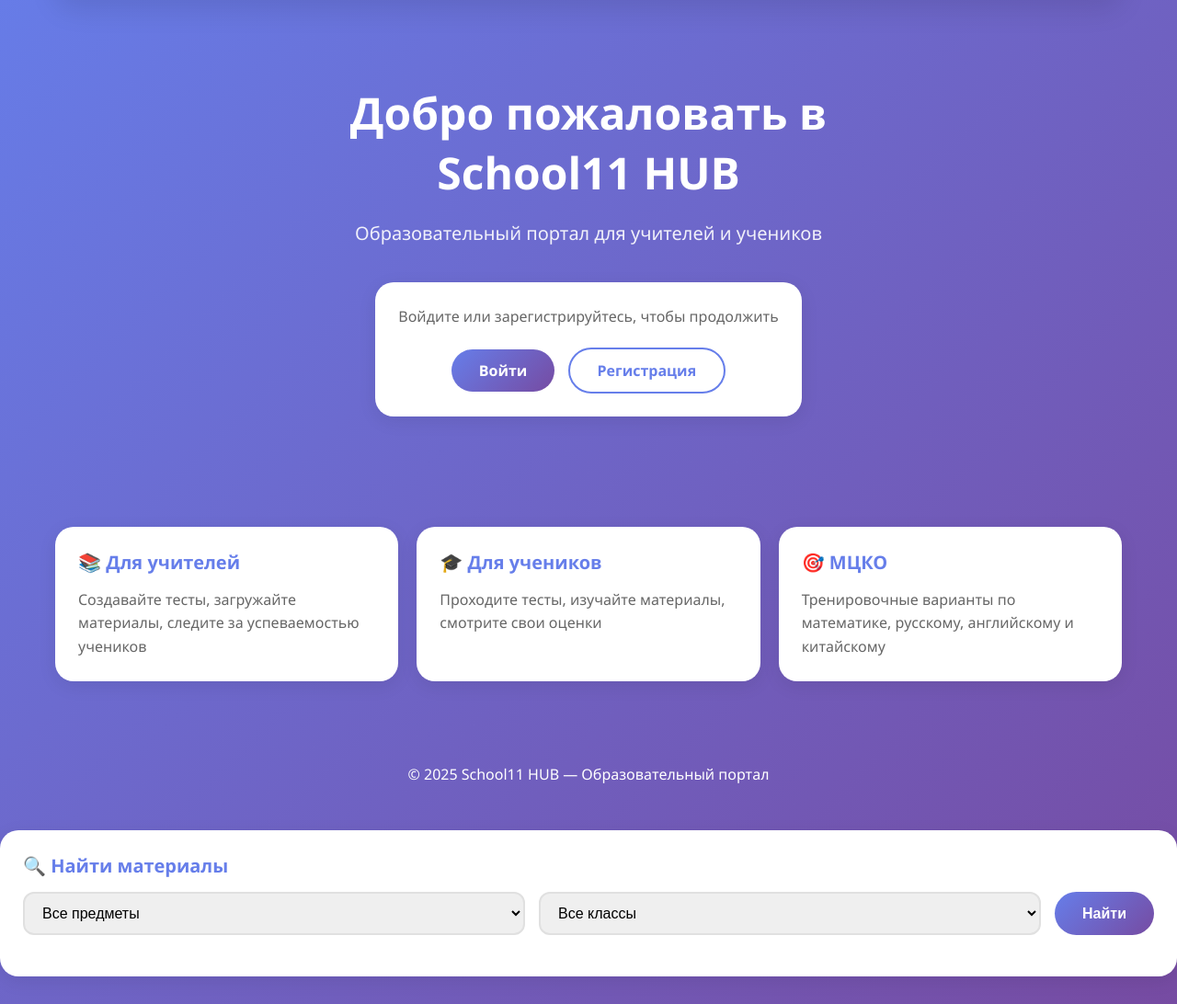
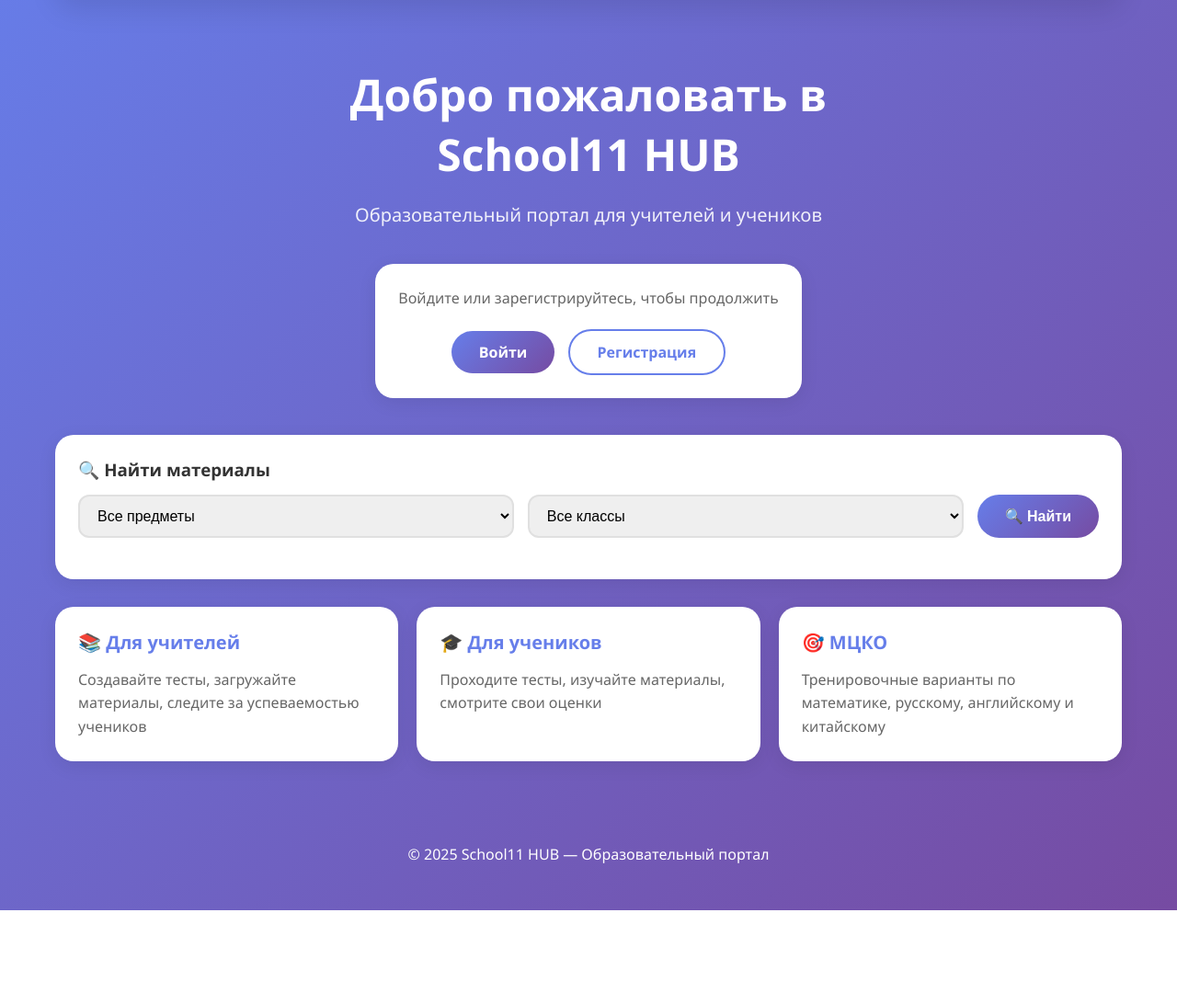
Before and after one commit to noyemkaren-ship-it/school, a FastAPI app: page / in a window 1280 px wide. Shown: the part 98-1190 px from the top of the page at 92% size. After the commit the page ends 1088 px from the top, so only its background shows below. Run offline with FastAPI, Linux system fonts and the light colour scheme.

Commit message:
project: 3v

```diff
--- a/templates/index.html
+++ b/templates/index.html
@@ -5,6 +5,57 @@
     <meta name="viewport" content="width=device-width, initial-scale=1.0">
     <title>School11 HUB — Образовательный портал</title>
     <link rel="stylesheet" href="/static/style.css">
+    <style>
+        .search-card {
+            background: white;
+            border-radius: 20px;
+            padding: 25px;
+            margin-bottom: 30px;
+            box-shadow: 0 5px 20px rgba(0,0,0,0.08);
+        }
+        .search-filters {
+            display: flex;
+            gap: 15px;
+            flex-wrap: wrap;
+            margin-top: 15px;
+        }
+        .search-filters select {
+            flex: 1;
+            min-width: 150px;
+            padding: 12px 15px;
+            border: 2px solid #e0e0e0;
+            border-radius: 12px;
+            font-size: 16px;
+        }
+        .search-results {
+            margin-top: 20px;
+        }
+        .result-item {
+            background: #f9f9f9;
+            border-radius: 12px;
+            padding: 15px;
+            margin-bottom: 10px;
+        }
+        .result-item h4 {
+            color: #667eea;
+            margin-bottom: 8px;
+        }
+        .result-meta {
+            font-size: 13px;
+            color: #888;
+            margin-bottom: 10px;
+        }
+        .result-text {
+            color: #444;
+            font-size: 14px;
+            line-height: 1.4;
+        }
+        @media (max-width: 768px) {
+            .search-filters select {
+                min-width: 100%;
+            }
+        }
+    </style>
 </head>
 <body>
     <div class="container">
@@ -17,7 +68,7 @@
             </div>
         </div>
 
-        <div style="text-align: center; padding: 60px 20px;">
+        <div style="text-align: center; padding: 40px 20px 20px 20px;">
             <h1 style="font-size: 48px; color: white; margin-bottom: 20px;">Добро пожаловать в<br>School11 HUB</h1>
             <p style="font-size: 20px; color: rgba(255,255,255,0.9); margin-bottom: 40px;">
                 Образовательный портал для учителей и учеников
@@ -38,7 +89,33 @@
             {% endif %}
         </div>
 
-        <div class="grid" style="margin-top: 40px;">
+        <!-- Блок поиска материалов -->
+        <div class="search-card">
+            <h3>🔍 Найти материалы</h3>
+            <div class="search-filters">
+                <select id="search-subject">
+                    <option value="">Все предметы</option>
+                    <option value="english">🇬🇧 Английский язык</option>
+                    <option value="chinese">🇨🇳 Китайский язык</option>
+                    <option value="russian">🇷🇺 Русский язык</option>
+                    <option value="math">📐 Математика</option>
+                </select>
+                <select id="search-class">
+                    <option value="">Все классы</option>
+                    <option value="5">5 класс</option>
+                    <option value="6">6 класс</option>
+                    <option value="7">7 класс</option>
+                    <option value="8">8 класс</option>
+                    <option value="9">9 класс</option>
+                    <option value="10">10 класс</option>
+                    <option value="11">11 класс</option>
+                </select>
+                <button onclick="searchMaterials()" class="btn">🔍 Найти</button>
+            </div>
+            <div id="search-results" class="search-results"></div>
+        </div>
+
+        <div class="grid" style="margin-top: 20px;">
             <div class="card">
                 <h3>📚 Для учителей</h3>
                 <p>Создавайте тесты, загружайте материалы, следите за успеваемостью учеников</p>
@@ -57,41 +134,19 @@
             © 2025 School11 HUB — Образовательный портал
         </div>
     </div>
-    <!-- Добавь после приветствия -->
-<div class="card" style="margin-bottom: 30px;">
-    <h3>🔍 Найти материалы</h3>
-    <div style="display: flex; gap: 15px; flex-wrap: wrap; margin-top: 15px;">
-        <select id="search-subject" style="flex: 1;">
-            <option value="">Все предметы</option>
-            <option value="english">🇬🇧 Английский</option>
-            <option value="chinese">🇨🇳 Китайский</option>
-            <option value="russian">🇷🇺 Русский</option>
-            <option value="math">📐 Математика</option>
-        </select>
-        <select id="search-class" style="flex: 1;">
-            <option value="">Все классы</option>
-            <option value="5">5 класс</option>
-            <option value="6">6 класс</option>
-            <option value="7">7 класс</option>
-            <option value="8">8 класс</option>
-            <option value="9">9 класс</option>
-            <option value="10">10 класс</option>
-            <option value="11">11 класс</option>
-        </select>
-        <button onclick="searchMaterials()" class="btn">Найти</button>
-    </div>
-    <div id="search-results" style="margin-top: 20px;"></div>
-</div>
 
     <script>
         async function searchMaterials() {
             const subject = document.getElementById('search-subject').value;
             const classNum = document.getElementById('search-class').value;
+            const resultsDiv = document.getElementById('search-results');
 
             if (!subject && !classNum) {
-            alert('Выберите предмет или класс');
+                resultsDiv.innerHTML = '<p style="color: #ff6b6b;">⚠️ Выберите предмет или класс для поиска</p>';
                 return;
             }
+
+            resultsDiv.innerHTML = '<p>🔍 Загрузка...</p>';
 
             let url = '/datas';
             if (subject && classNum) {
@@ -106,42 +161,63 @@
                 const response = await fetch(url);
                 const data = await response.json();
 
-            const container = document.getElementById('search-results');
+                // Проверяем, что данные — это массив
+                let materials = [];
+                if (Array.isArray(data)) {
+                    materials = data;
+                } else if (data && !data.message) {
+                    materials = [data];
+                }
 
-            if (data.message && data.message.includes("404")) {
-                container.innerHTML = '<p>📭 Материалы не найдены</p>';
+                if (materials.length === 0 || (data.message && data.message.includes("404"))) {
+                    resultsDiv.innerHTML = '<p>📭 Материалы не найдены</p>';
                     return;
                 }
 
-            if (Array.isArray(data) && data.length === 0) {
-                container.innerHTML = '<p>📭 Материалы не найдены</p>';
-                return;
-            }
-
-            let html = '<h4>Результаты поиска:</h4>';
-            const items = Array.isArray(data) ? data : [data];
-
-            for (let item of items) {
                 const subjectNames = {
                     'english': '🇬🇧 Английский',
                     'chinese': '🇨🇳 Китайский',
                     'russian': '🇷🇺 Русский',
                     'math': '📐 Математика'
                 };
+
+                let html = '<h4>📖 Результаты поиска:</h4>';
+                for (let item of materials) {
+                    const subjectName = subjectNames[item.school_subject] || item.school_subject;
+                    const textPreview = item.text ? (item.text.substring(0, 150) + (item.text.length > 150 ? '...' : '')) : 'Нет описания';
+
                     html += `
-                    <div class="card" style="margin-top: 10px;">
-                        <h3>📄 ${item.name}</h3>
-                        <p>${subjectNames[item.school_subject] || item.school_subject} | ${item.school_class} класс</p>
-                        <p>${item.text.substring(0, 100)}${item.text.length > 100 ? '...' : ''}</p>
+                        <div class="result-item">
+                            <h4>📄 ${escapeHtml(item.name)}</h4>
+                            <div class="result-meta">
+                                <span>${subjectName}</span> | <span>${item.school_class} класс</span>
+                            </div>
+                            <div class="result-text">${escapeHtml(textPreview)}</div>
                         </div>
                     `;
                 }
-            container.innerHTML = html;
+                resultsDiv.innerHTML = html;
+
             } catch (error) {
                 console.error('Ошибка:', error);
-            document.getElementById('search-results').innerHTML = '<p>❌ Ошибка поиска</p>';
+                resultsDiv.innerHTML = '<p>❌ Ошибка поиска. Проверьте подключение к серверу.</p>';
             }
         }
+
+        function escapeHtml(text) {
+            if (!text) return '';
+            const div = document.createElement('div');
+            div.textContent = text;
+            return div.innerHTML;
+        }
+
+        // Добавляем поиск по Enter
+        document.getElementById('search-class').addEventListener('keypress', function(e) {
+            if (e.key === 'Enter') searchMaterials();
+        });
+        document.getElementById('search-subject').addEventListener('keypress', function(e) {
+            if (e.key === 'Enter') searchMaterials();
+        });
     </script>
 </body>
 </html>
```
Lines whose indentation alone changed are shown as unchanged.
